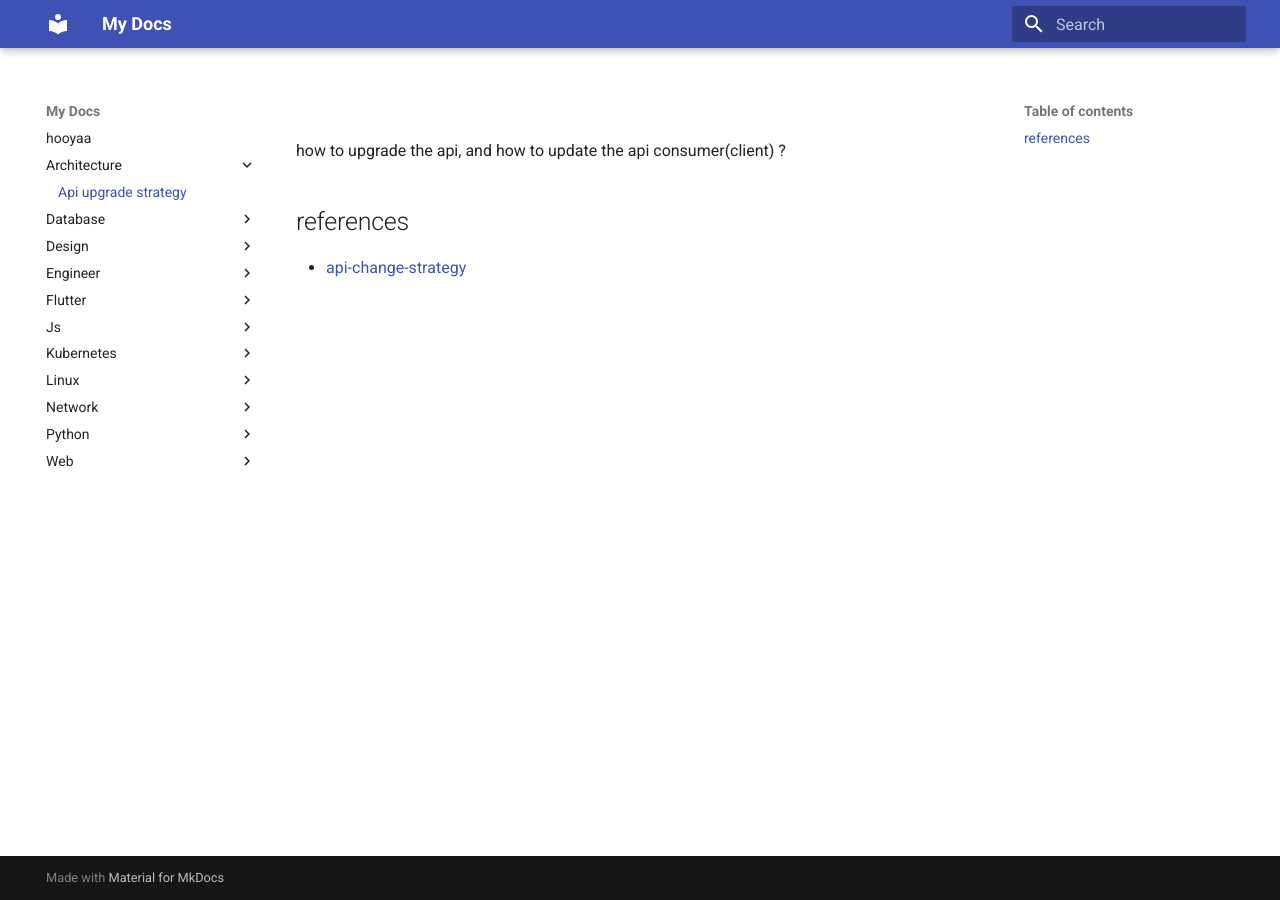
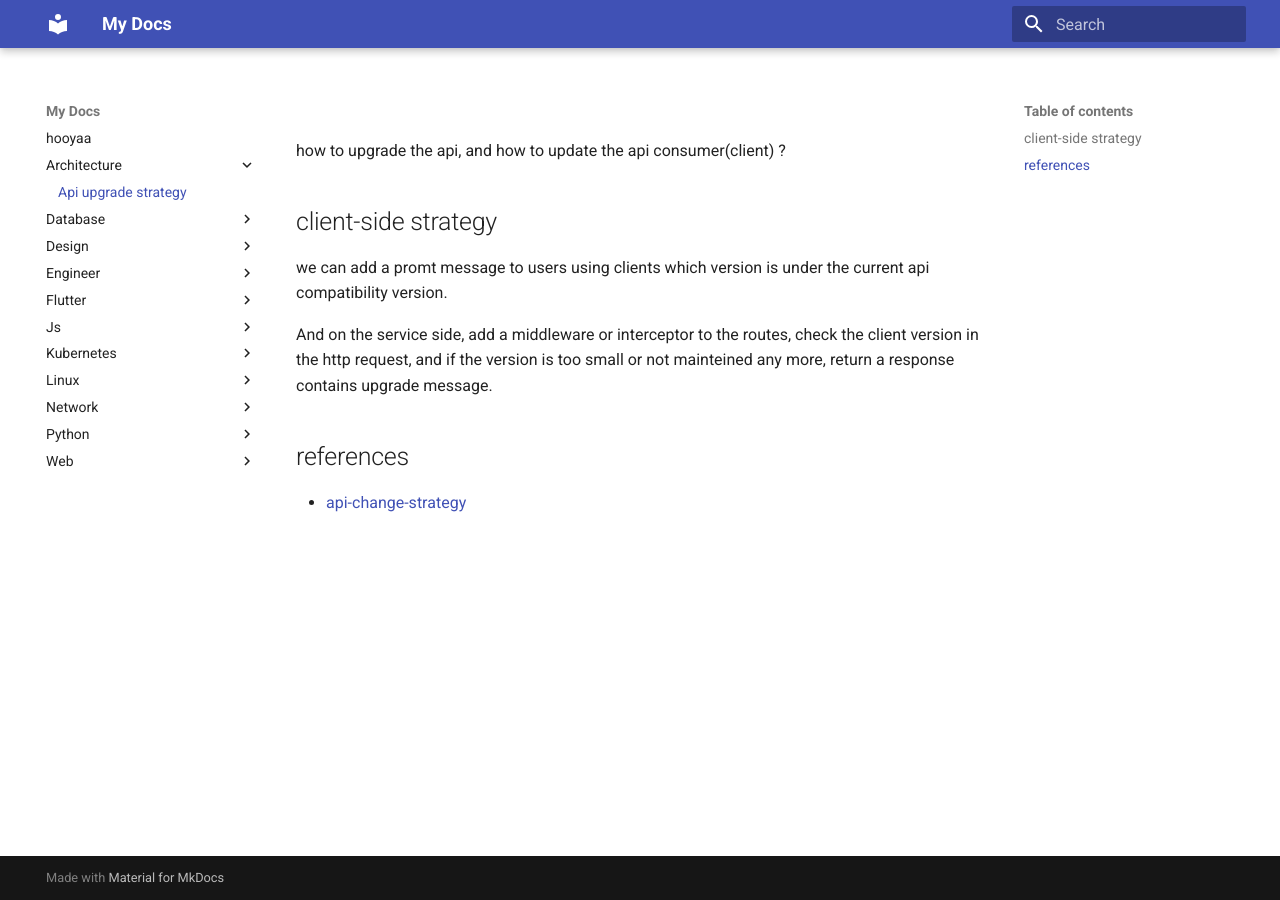
Before and after one commit to dum3ng/note, an MkDocs documentation site: the page built from docs/architecture/api_upgrade_strategy.md, in a window 1280 px wide. Built offline with MkDocs 1.6.1 and Material for MkDocs 9.7.7, drawn with Linux system fonts in a browser that asks for light colours.

Commit message:
update api chagne strategy

```diff
--- a/docs/architecture/api_upgrade_strategy.md
+++ b/docs/architecture/api_upgrade_strategy.md
@@ -2,6 +2,15 @@
 
 how to upgrade the api, and how to update the api consumer(client) ?
 
+## client-side strategy
+
+we can add a promt message to users using clients which version is under the
+current api compatibility version.
+
+And on the service side, add a middleware or interceptor to the routes,
+check the client version in the http request, and if the version is too small
+or not mainteined any more, return a response contains upgrade message.
+
 ## references
 
 - [api-change-strategy](https://nordicapis.com/api-change-strategy/)
```
